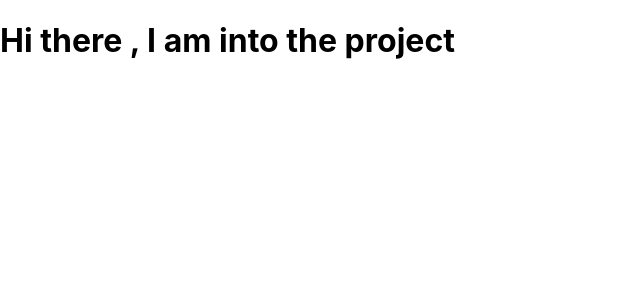
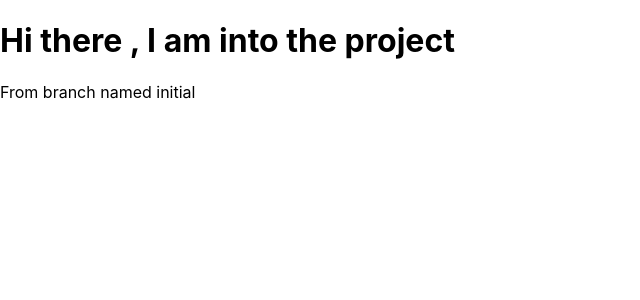
Before and after one commit to techrajat/Sparkathon-2023, a React (Create React App) app in the folder client/: page / in a window 1280 px wide. Shown: the top 300 px of the page, without its empty margins (0-640 px from the left). Built offline with nearby package versions, Linux system fonts and the light colour scheme.

Commit message:
initial commit

```diff
--- a/client/src/App.js
+++ b/client/src/App.js
@@ -4,6 +4,7 @@ function App() {
   return (
     <div>
       <h1>Hi there , I am into the project</h1>
+      <p> From branch named initial </p>
     </div>
   );
 }
```
